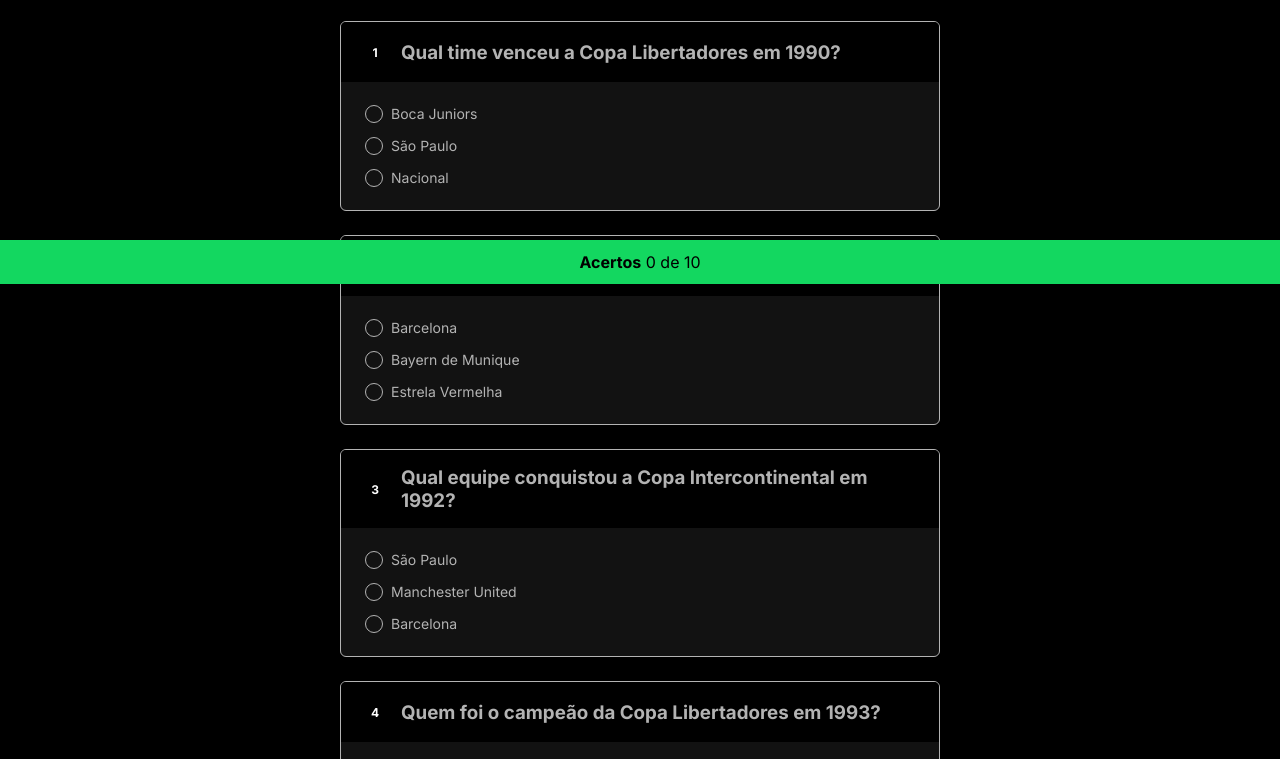
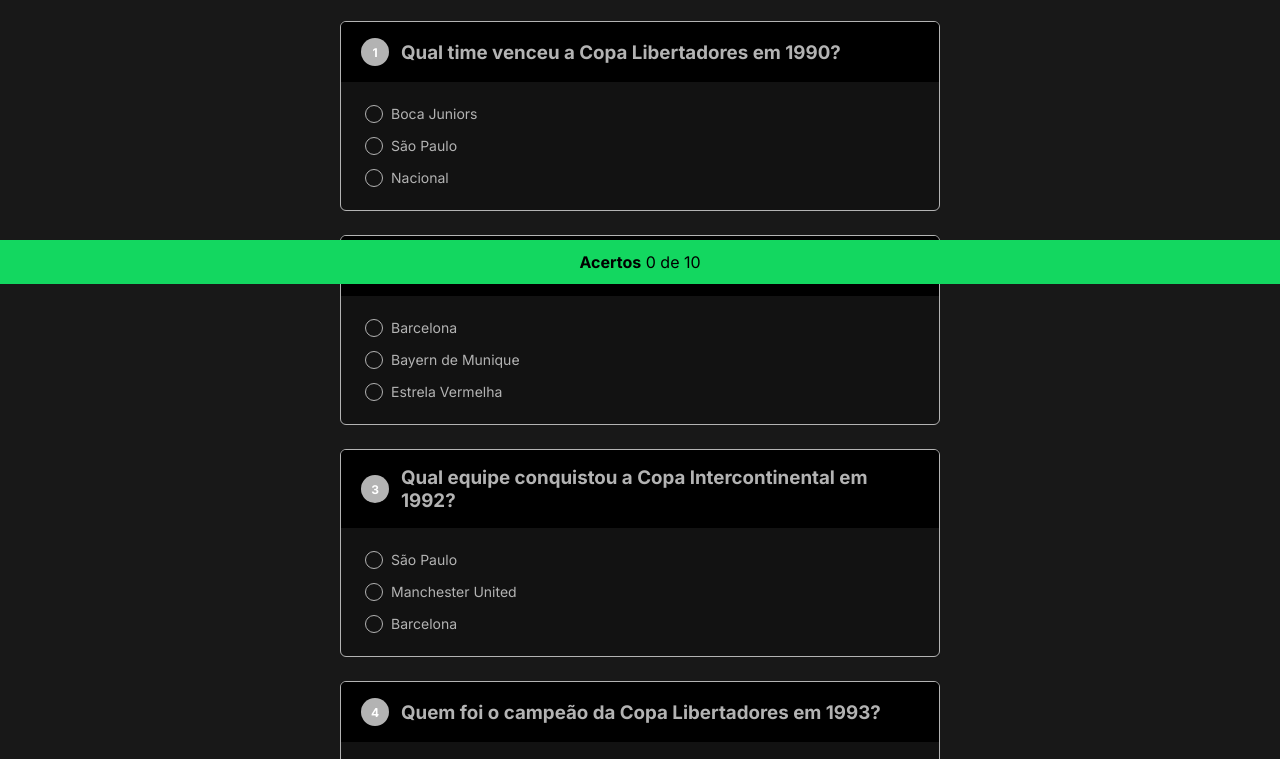
Before and after one commit to ramoncodevale/quiz-expert, a plain HTML site: page index.html in a window 1280 px wide. Shown: the part 516-1275 px from the top of the page. Drawn offline with Linux system fonts and the light colour scheme.

Commit message:
mudando a borda

```diff
--- a/styles.css
+++ b/styles.css
@@ -1,7 +1,8 @@
 @import url('https://fonts.googleapis.com/css2?family=Inter:wght@400;600;700&display=swap');
 
 
-*, :root {
+*,
+:root {
   margin: 0;
   padding: 0;
   box-sizing: border-box;
@@ -17,14 +18,14 @@
 :root {
   --background-color: #000;
   --input-checked: #121212;
-  --border:#b3b3b3;
+  --border: #b3b3b3;
   --input-before: #181818;
   --acertos: #13d760;
 
 }
 
 body {
-  background-color:  var(--background-color);
+  background-color: var(--input-before);
 }
 
 main {
@@ -39,14 +40,11 @@
   border-bottom: 1px solid var(--border);
 }
 
-header img {
-  color: #FFFFFF;
-}
 
 header h1 {
   margin-top: 64px;
   font-size: 30px;
-  color:  #FFFFFF;
+  color: #FFFFFF;
 }
 
 #quiz {
@@ -77,7 +75,7 @@
   counter-increment: quiz-item;
   content: counter(quiz-item);
 
-  background-color: var(--background-color);
+  background-color: var(--border);
   color: #FFFFFF;
   width: 28px;
   height: 28px;
@@ -132,7 +130,7 @@
   width: 10px;
   height: 10px;
   color: var(--input-checked);
-  background-color:  var(--acertos);
+  background-color: var(--acertos);
   border-radius: 50px;
 
 }
@@ -140,7 +138,7 @@
 /* declaração */
 #acertos {
   text-align: center;
-  background-color: var(--acertos) ;
+  background-color: var(--acertos);
   color: #000;
   position: fixed;
   bottom: 0;
```
Lines whose indentation alone changed are shown as unchanged.
